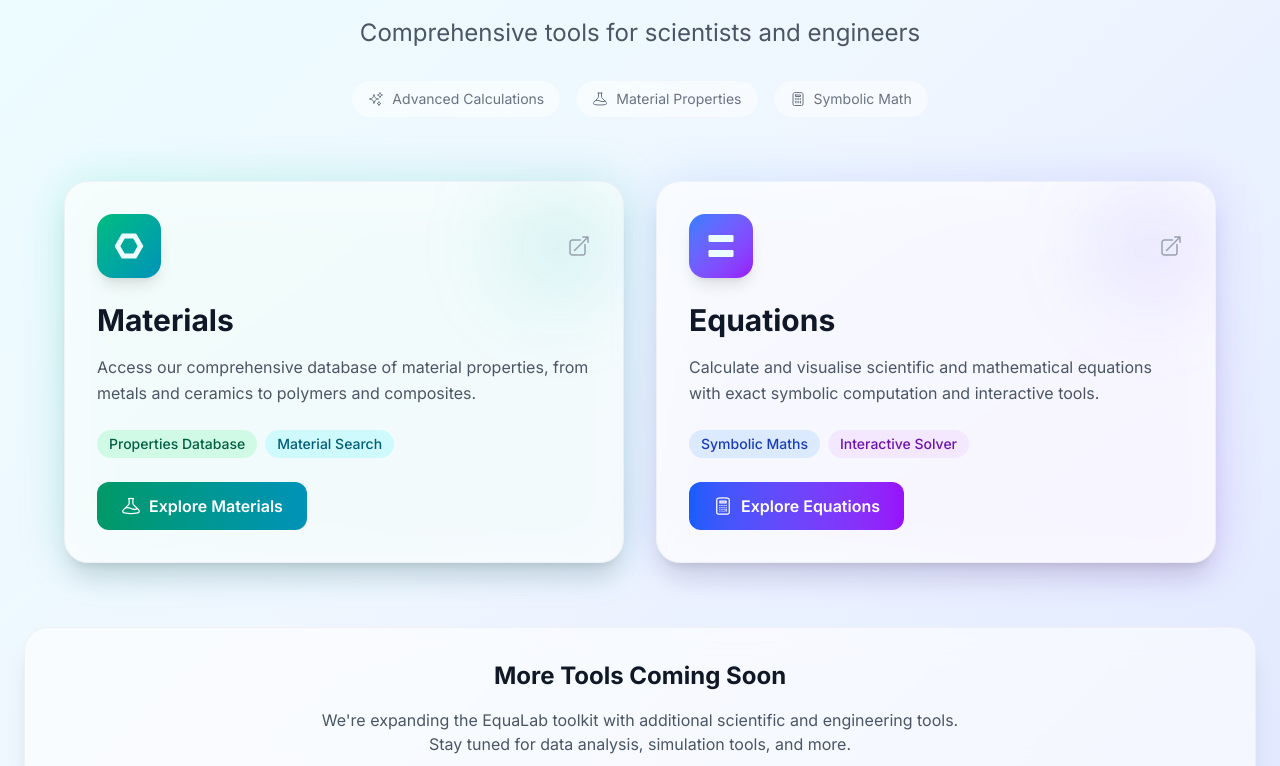
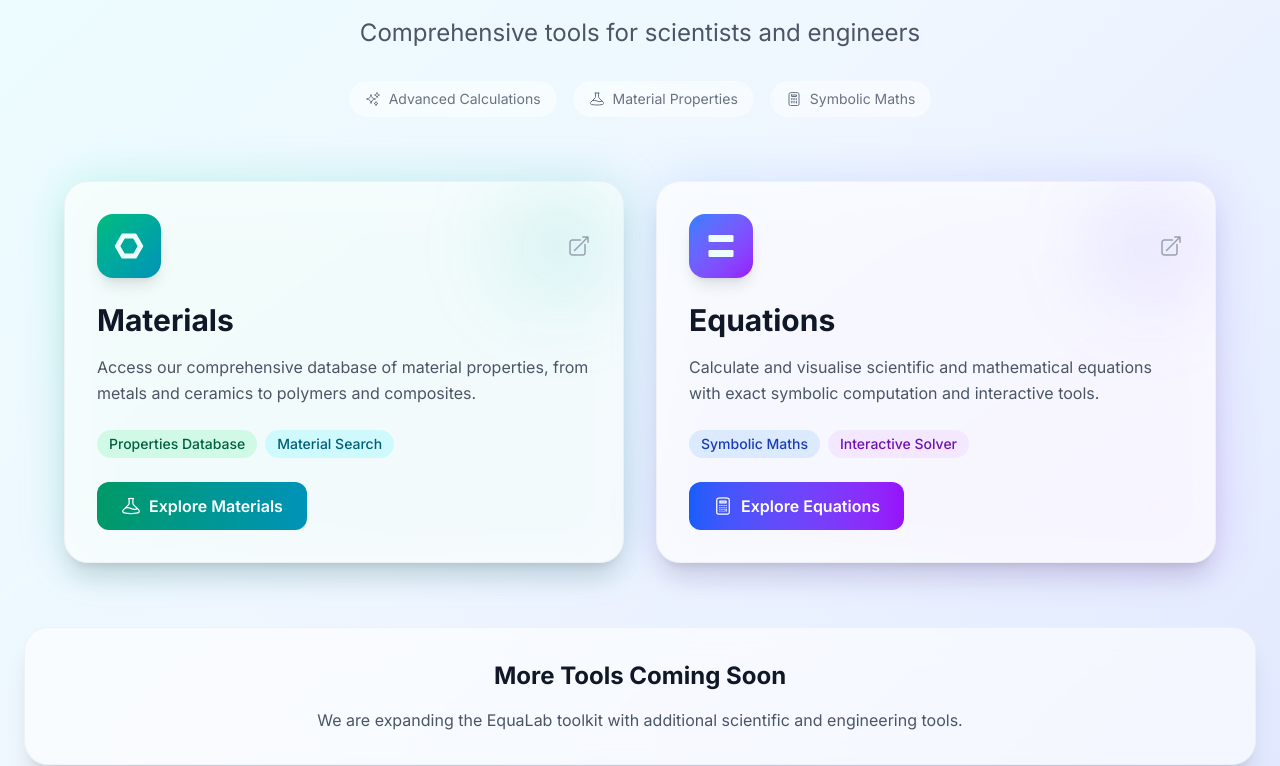
Before and after one commit to thomasjbell/equalab-home, a Next.js app: page / in a window 1280 px wide. Shown: the part 255-1021 px from the top of the page. Built offline with nearby package versions, Linux system fonts and the light colour scheme.

Commit message:
hotfix 2

```diff
--- a/src/app/page.tsx
+++ b/src/app/page.tsx
@@ -103,7 +103,7 @@ export default function Home() {
               </div>
               <div className="flex items-center gap-2 px-4 py-2 bg-white/50 dark:bg-gray-800/50 rounded-full backdrop-blur-sm">
                 <CalculatorIcon className="w-4 h-4" />
-                <span>Symbolic Math</span>
+                <span>Symbolic Maths</span>
               </div>
             </motion.div>
           </motion.div>
@@ -217,8 +217,7 @@ export default function Home() {
               More Tools Coming Soon
             </h3>
             <p className="text-gray-600 dark:text-gray-300 max-w-2xl mx-auto">
-              We're expanding the EquaLab toolkit with additional scientific and engineering tools.
-              Stay tuned for data analysis, simulation tools, and more.
+              We are expanding the EquaLab toolkit with additional scientific and engineering tools.
             </p>
           </motion.div>
 
```
